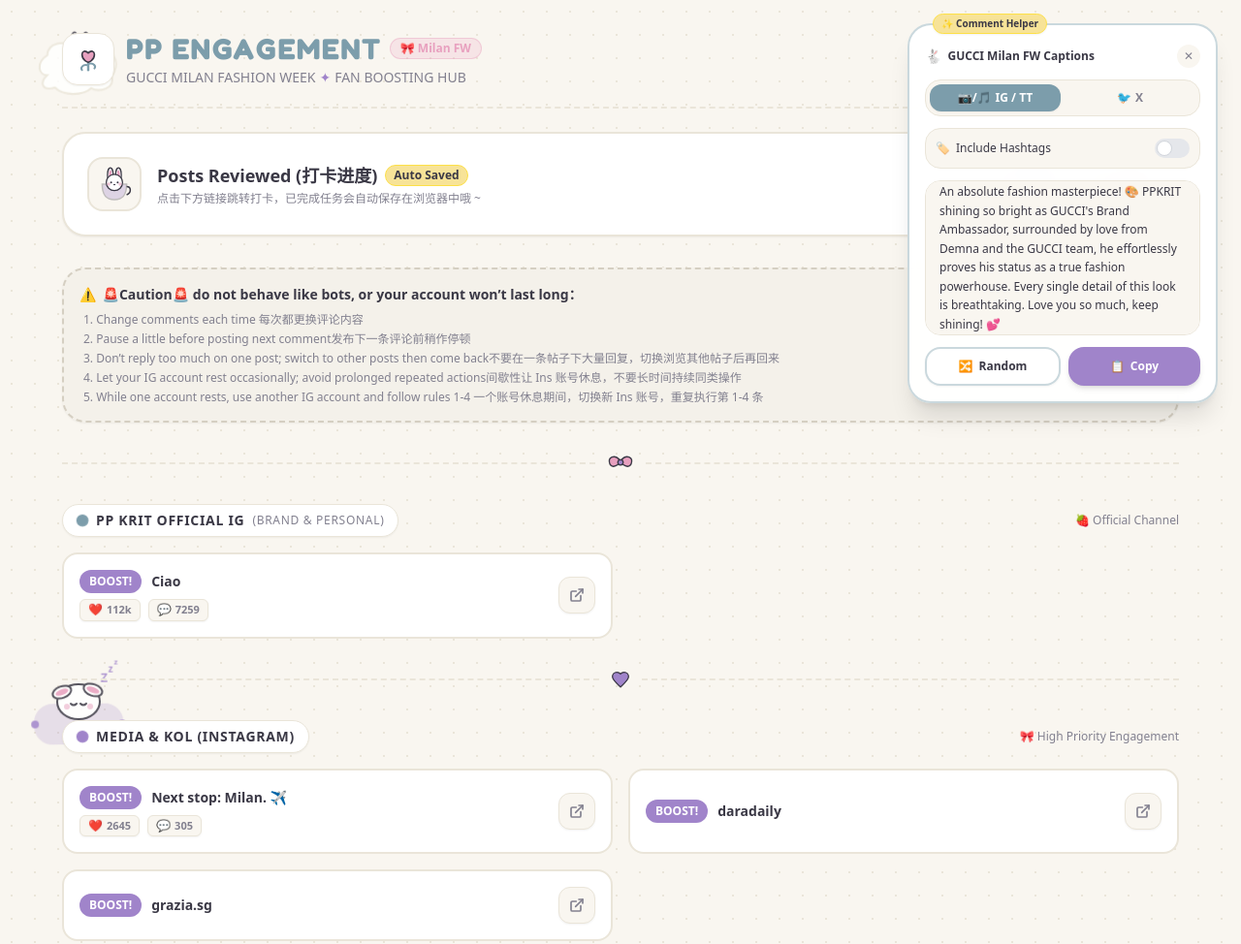
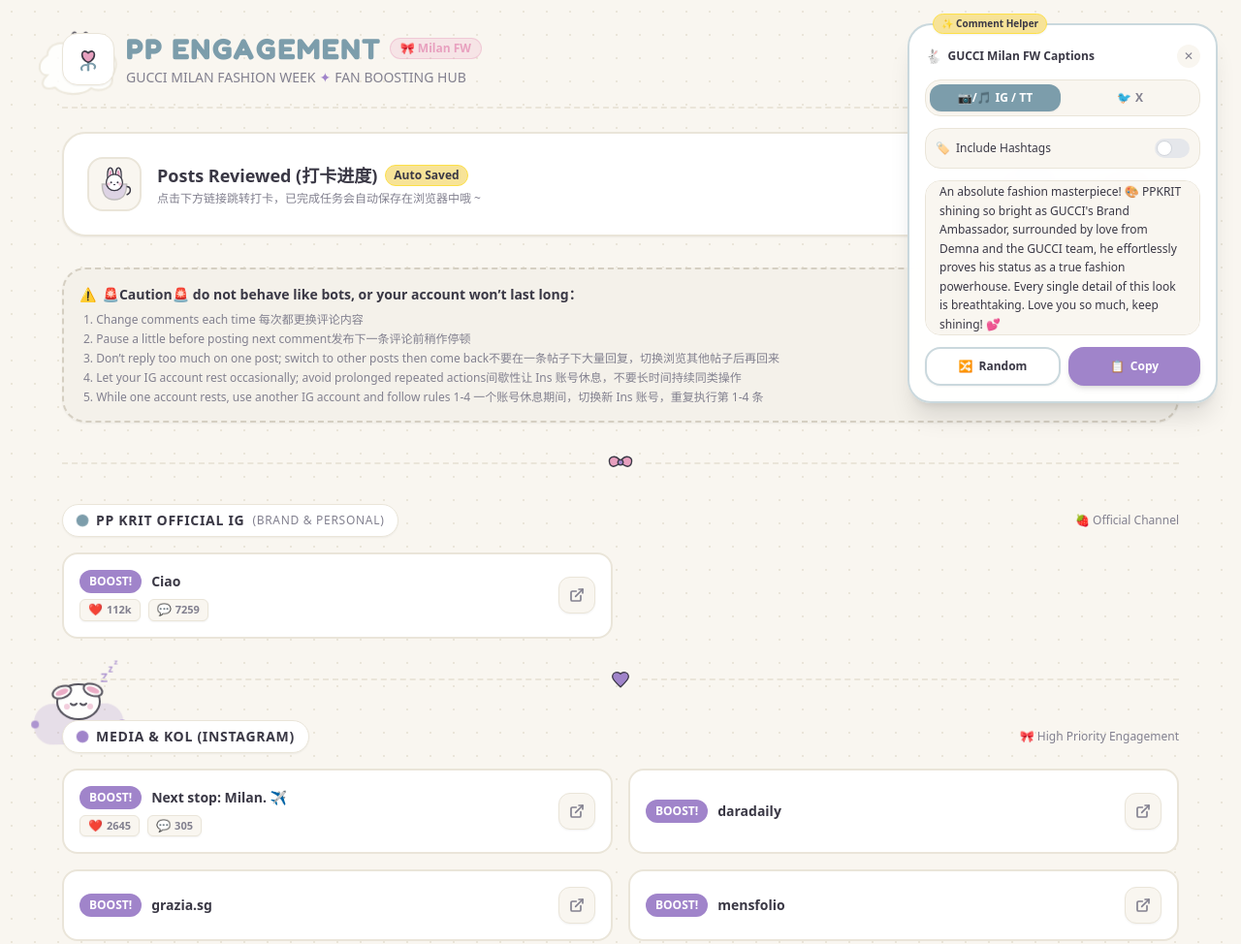
Before and after one commit to gongxu324-netizen/PPKRITT, a plain HTML site: page index.html in a window 1280 px wide. Shown: the top 974 px of the page at 97% size. Drawn offline with nearby package versions, Linux system fonts and the light colour scheme.

Commit message:
Update index.html

```diff
--- a/index.html
+++ b/index.html
@@ -379,7 +379,8 @@
             media: [
                 { id: "m001", name: "Next stop: Milan. ✈️ ",link: " https://www.instagram.com/p/DdlzWBNnz8I/?stkn=MTRuYmdocThtajZpcg%3D%3D", likes: "2645", comments: "305" },
                 { id: "m002", name:"daradaily",link: "https://www.instagram.com/p/Ddl5rarDV2J/?stkn=aWVqMmRrcGE3dHVs" },
-                { id: "m003", name:"grazia.sg",link: "https://www.instagram.com/p/Ddl9Rw5AUg2/?img_index=6&stkn=MXd3bGw4eHNpMWppaQ%3D%3D" }
+                { id: "m003", name:"grazia.sg",link: "https://www.instagram.com/p/Ddl9Rw5AUg2/?img_index=6&stkn=MXd3bGw4eHNpMWppaQ%3D%3D" },
+                { id: "m004", name:"mensfolio",link: "https://www.instagram.com/p/DdmCbHMmDeI/?img_index=1" }
             ],
             tiktok_posts: [
                 { id: "tk1", name: "PP Krit x GUCCI TikTok", link: "https://vt.tiktok.com/ZSqKmbs8Y/" }
```
